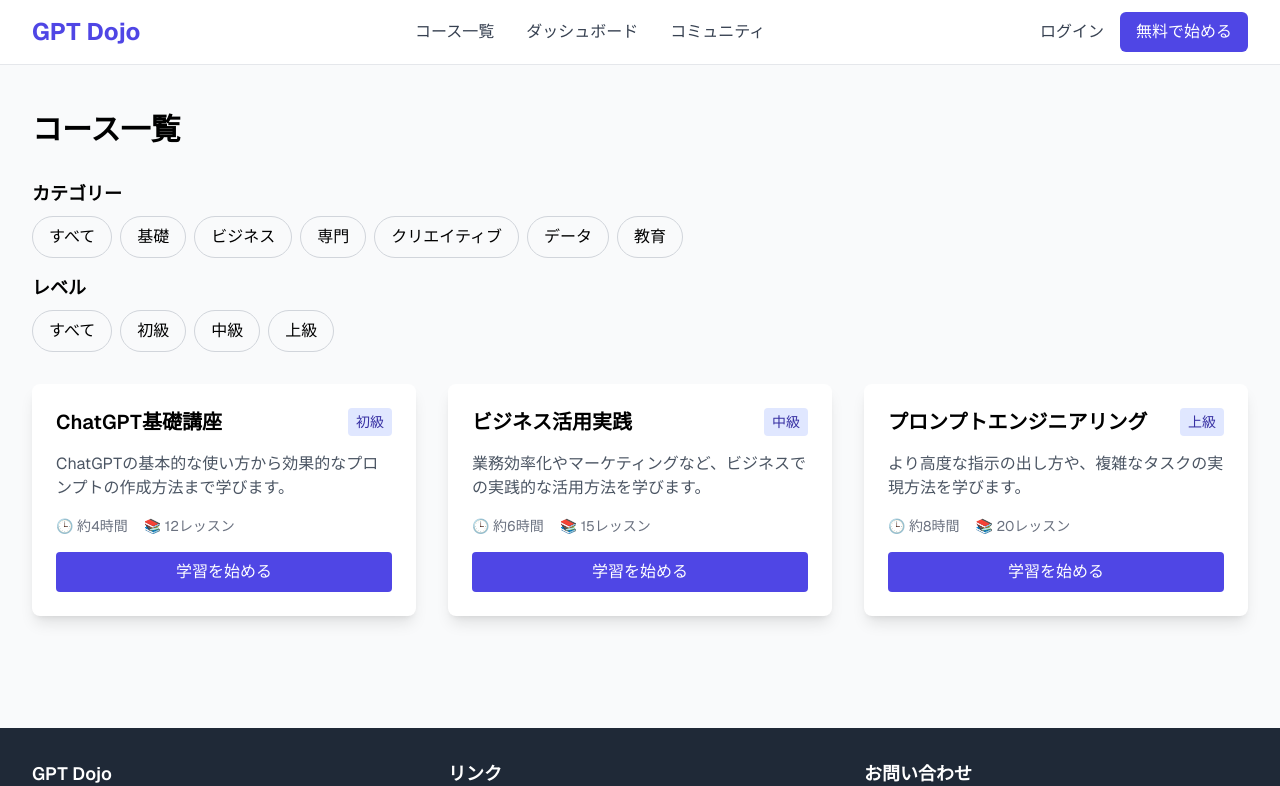
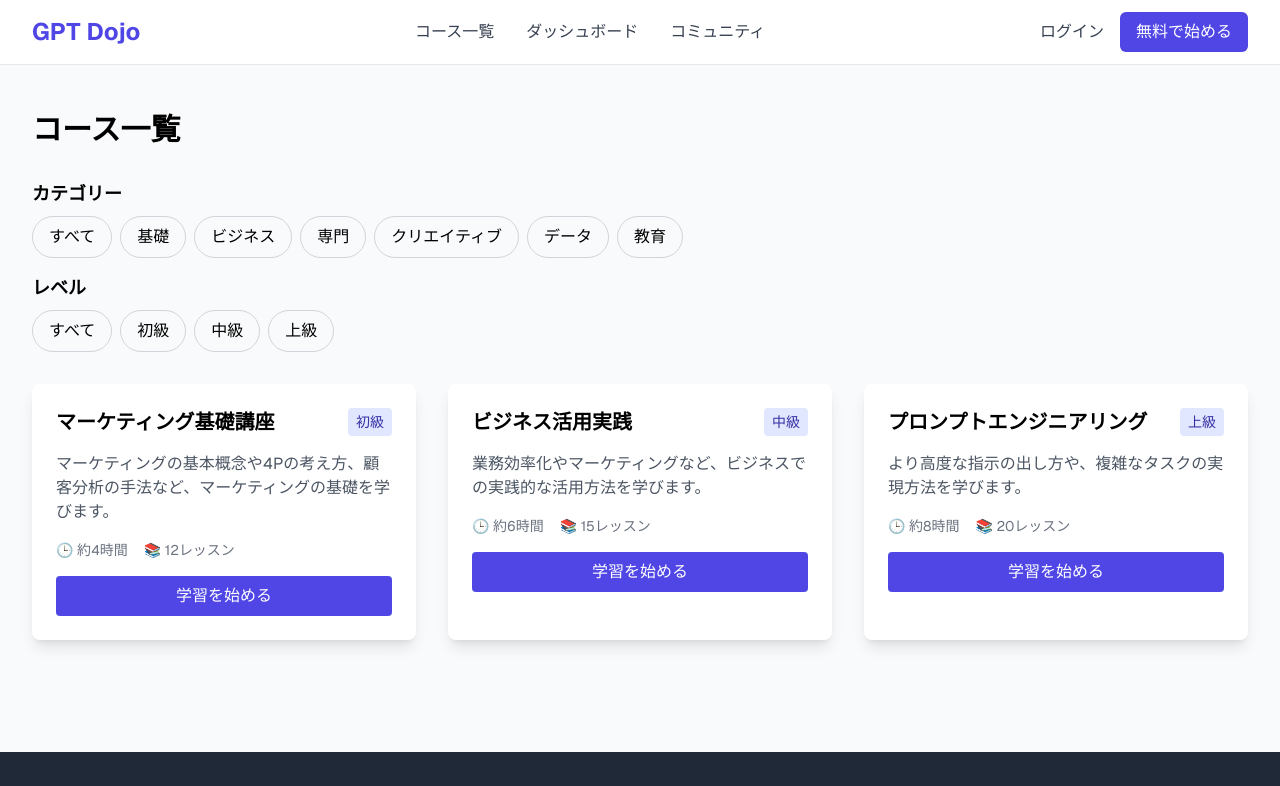
Before and after one commit to cawauchi6204/GPT-DOJO, a Next.js app: page /courses in a window 1280 px wide. Shown: the top 786 px of the page. Built offline with nearby package versions, Linux system fonts and the light colour scheme.

Commit message:
✨ 導線がうごくようにした

```diff
--- a/src/app/courses/page.tsx
+++ b/src/app/courses/page.tsx
@@ -5,11 +5,11 @@ import { useRouter } from 'next/navigation';
 
 const courses = [
   {
-    id: 'chatgpt-basic',
-    title: 'ChatGPT基礎講座',
-    description: 'ChatGPTの基本的な使い方から効果的なプロンプトの作成方法まで学びます。',
+    id: 'marketing-basic',
+    title: 'マーケティング基礎講座',
+    description: 'マーケティングの基本概念や4Pの考え方、顧客分析の手法など、マーケティングの基礎を学びます。',
     level: '初級',
-    category: '基礎',
+    category: 'ビジネス',
     duration: '約4時間',
     lessons: 12,
   },
@@ -39,8 +39,8 @@ const levels = ['すべて', '初級', '中級', '上級'];
 export default function Courses() {
   const router = useRouter();
 
-  const handleStartLearning = () => {
-    router.push('/study');
+  const handleStartLearning = (courseId: string) => {
+    router.push(`/courses/${courseId}`);
   };
 
   return (
@@ -98,7 +98,7 @@ export default function Courses() {
                   <span>📚 {course.lessons}レッスン</span>
                 </div>
                 <button
-                  onClick={handleStartLearning}
+                  onClick={() => handleStartLearning(course.id)}
                   className="block w-full text-center bg-indigo-600 text-white py-2 rounded hover:bg-indigo-700 transition-colors"
                 >
                   学習を始める
```
